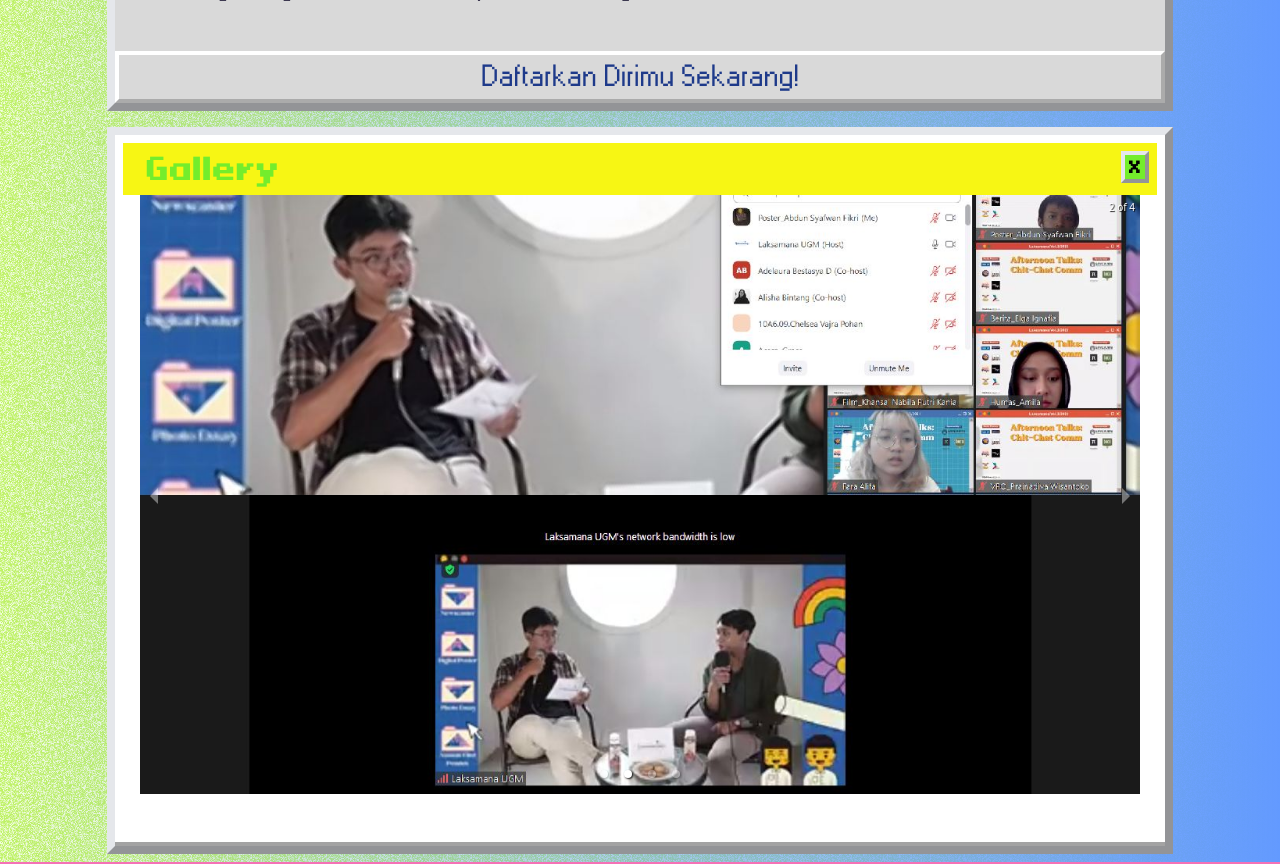
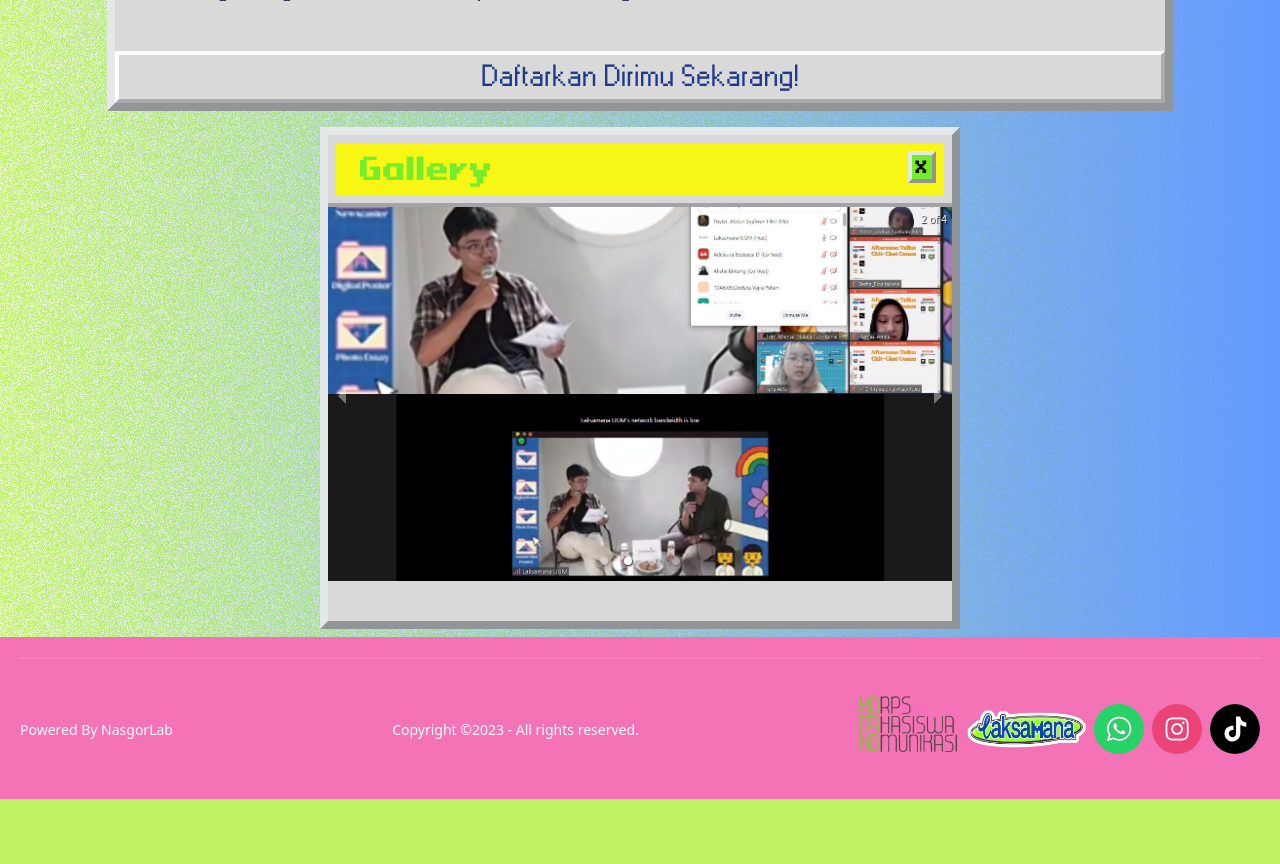
Before and after one commit to Ramasanjaya22/laksamanaugm23-landing, a Next.js app: page /about-us in a window 1280 px wide. Shown: the part 580-1444 px from the top of the page. After the commit the page ends 1379 px from the top, so only its background shows below. Built offline with nearby package versions, Linux system fonts and the light colour scheme.

Commit message:
Gallery changes

```diff
--- a/app/page.js
+++ b/app/page.js
@@ -6,6 +6,7 @@ import {
   InfoLomba,
   Gallery,
   Tantangan,
+  MataLomba,
 } from "@/components";
 
 const Home = () => {
@@ -15,7 +16,7 @@ const Home = () => {
         <Hero />
       </div>
       <div className="z-0">
-        <InfoLomba />
+        <MataLomba />
       </div>
       <div className="z-0">
         <Timeline />
--- a/components/Gallery.js
+++ b/components/Gallery.js
@@ -8,10 +8,10 @@ function Gallery() {
   return (
     <div className="flex flex-col items-center">
       <div
-        className={"m-2 border-8 w-5/6 mx-auto items-center bg-[#D9D9D9]"}
+        className={"m-2 border-8 w-5/6 lg:w-1/2 mx-auto items-center bg-[#D9D9D9]"}
         style={{ borderStyle: "outset" }}
       >
-        <div className={"w-full bg-[#ffffff] p-2 border-b-4 border-[#A3A3A3]"}>
+        <div className={"w-full bg-[#D9D9D9] p-2 border-b-4 border-[#A3A3A3]"}>
           <div className={"w-full flex bg-[#f7f614] p-2 h-[10%]"}>
             <p
               className={
@@ -29,7 +29,8 @@ function Gallery() {
               X
             </div>
           </div>
-          <motion.div>
+        </div>
+        <motion.div>
             <Carousel
               autoPlay
               emulateTouch
@@ -74,7 +75,6 @@ function Gallery() {
               </div>
             </Carousel>
           </motion.div>
-        </div>
       </div>
     </div>
   );
--- /dev/null
+++ b/components/MataLomba.js
@@ -0,0 +1,25 @@
+"use client";
+import { useState } from "react";
+
+import styles from "@/styles";
+
+const MataLomba = () => {
+  const [active, setActive] = useState("world-2");
+  return (
+    <section
+      className={`${styles.paddings} flex flex-col justify-center items-center `}
+      id="MataLomba"
+    >
+      <TitleText title={<>Mata Lomba</>} textStyles="text-center" />
+
+      <div>
+        <div className="W95FA text-white text-xl">
+          <div className="h-[70px] w-[70px] bg-black"></div>
+          <p className="">Icon1.png</p>
+        </div>
+      </div>
+    </section>
+  );
+};
+
+export default MataLomba;
```
